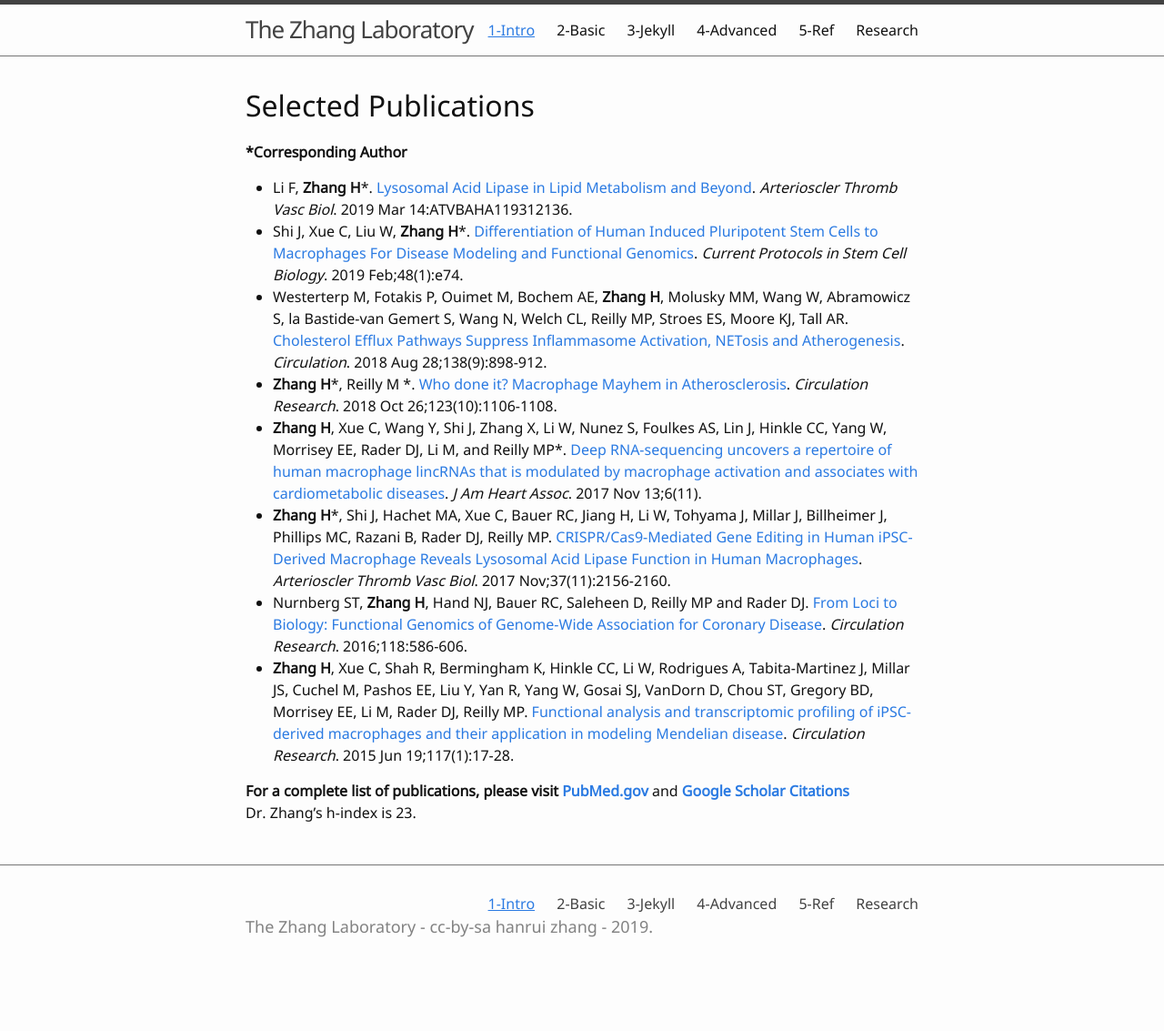
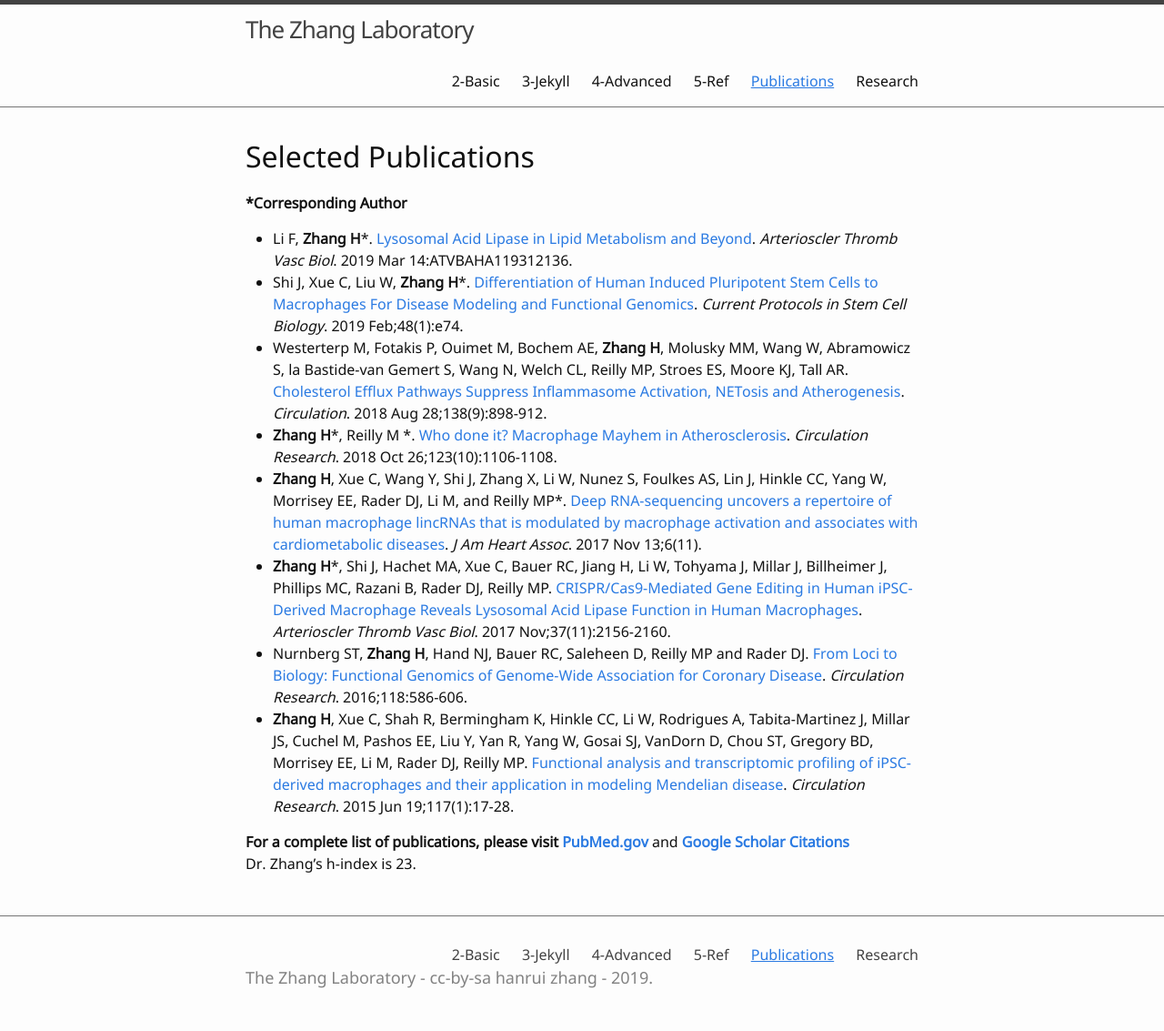
Before and after one commit to hanruizhang/zhanglab, a Jekyll site: the page built from Publications.md, in a window 1280 px wide. Shown: the whole page at 91% size. Built offline with Jekyll 4.4.1, drawn with Linux system fonts in a browser that asks for light colours; before the commit the page ends 1077 px from its top, so only the background shows below that.

Commit message:
Update and rename 1-intro.md to Publications.md

```diff
--- a/1-intro.md
+++ b/Publications.md
@@ -1,5 +1,5 @@
 ---
-title: 1-Intro
+title: Publications
 nav: true
 ---
 
```
